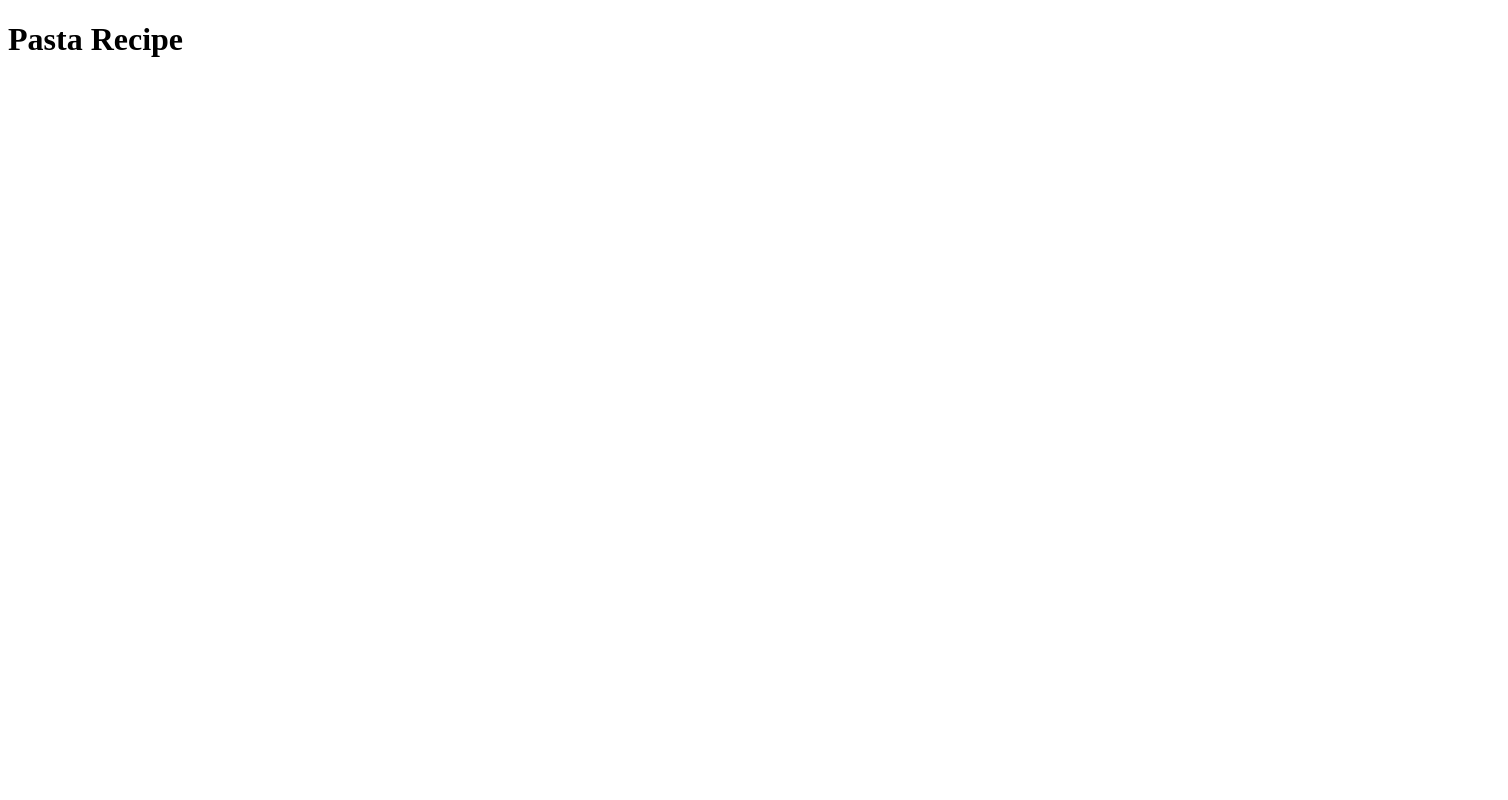
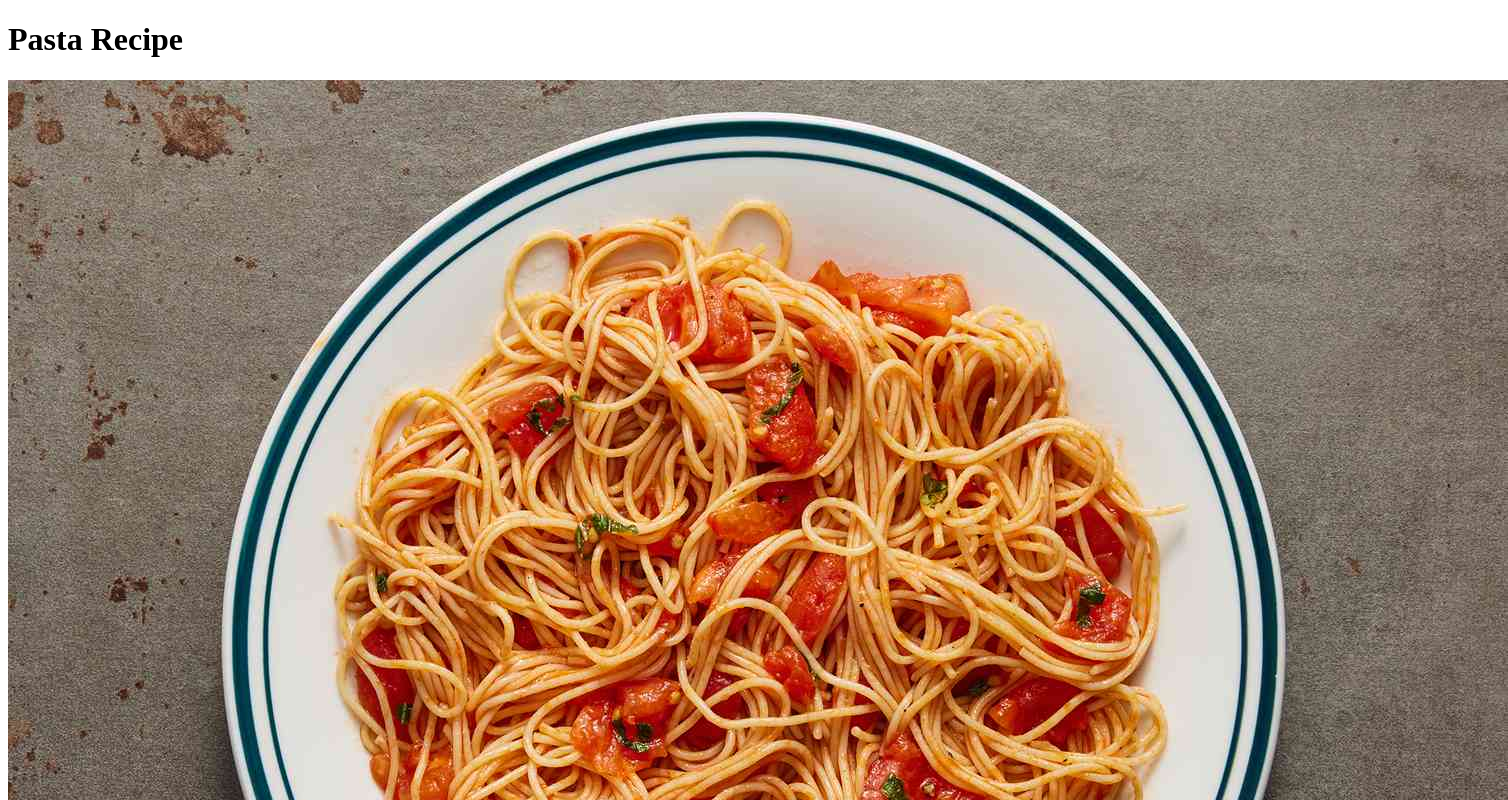
Before and after one commit to dpkingii/odin-recipes, a plain HTML site: page recipes/pasta.html in a window 1280 px wide. Shown: the top 800 px of the page, 1508 px wide, since content can reach past the window. Drawn offline with Linux system fonts and the light colour scheme.

Commit message:
Created an images directory and added pasta image

```diff
--- a/recipes/pasta.html
+++ b/recipes/pasta.html
@@ -7,5 +7,6 @@
 
   <body>
     <h1>Pasta Recipe</h1>
+    <img src="../images/pasta.jpg" alt="Pasta">
   </body>
 </html>
```
Also changed, not shown: images/pasta.jpg (added).
